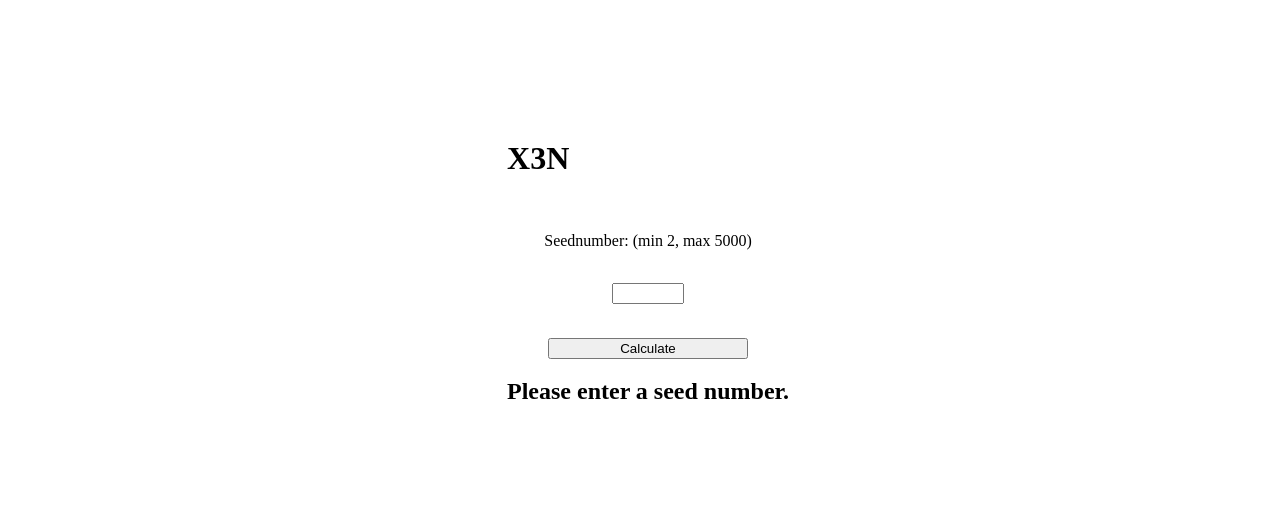
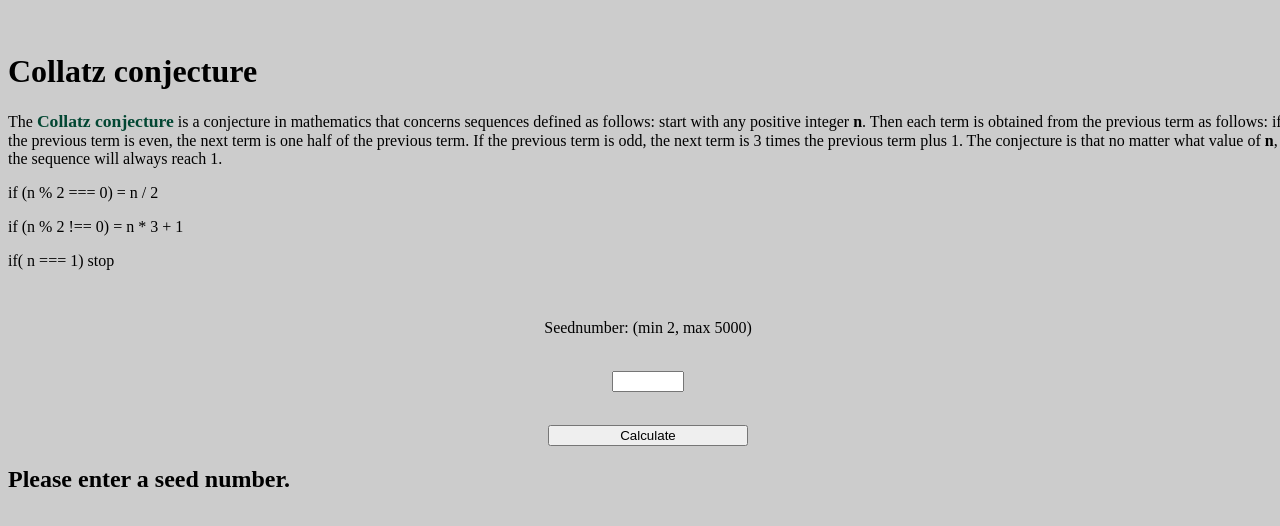
Before and after one commit to AltusJVR/Collatz-conjecture-react, a React (Create React App) app: page / in a window 1280 px wide. Shown: the part 136-662 px from the top of the page. Built offline with nearby package versions, Linux system fonts and the light colour scheme.

Commit message:
add explanation of collatz conjecture

```diff
--- a/src/App.jsx
+++ b/src/App.jsx
@@ -28,7 +28,21 @@ function App() {
 
   return (
     <div className="App">
-      <h1>X3N</h1>
+      <h1>Collatz conjecture</h1>
+      <p>
+        The{" "}
+        <strong>
+          <a href="https://en.wikipedia.org/wiki/Collatz_conjecture">Collatz conjecture</a>
+        </strong>{" "}
+        is a conjecture in mathematics that concerns sequences defined as follows: start with any
+        positive integer <strong>n</strong>. Then each term is obtained from the previous term as
+        follows: if the previous term is even, the next term is one half of the previous term. If
+        the previous term is odd, the next term is 3 times the previous term plus 1. The conjecture
+        is that no matter what value of <strong>n</strong>, the sequence will always reach 1.
+      </p>
+      <p>if (n % 2 === 0) = n / 2</p>
+      <p>if (n % 2 !== 0) = n * 3 + 1</p>
+      <p>if( n === 1) stop</p>
       <InputForm
         getSeedNum={(e) => setSeedNum(e.target.value)}
         seedSet={(e) => {
--- a/src/App.scss
+++ b/src/App.scss
@@ -5,4 +5,11 @@ body {
   align-items: center;
   justify-content: center;
   overflow-x: hidden;
+  background-color: rgba(0, 0, 0, 0.2);
 }
+
+a {
+  font-size: 1.1em;
+  text-decoration: none;
+  color: rgb(3, 71, 51);
+}
```
